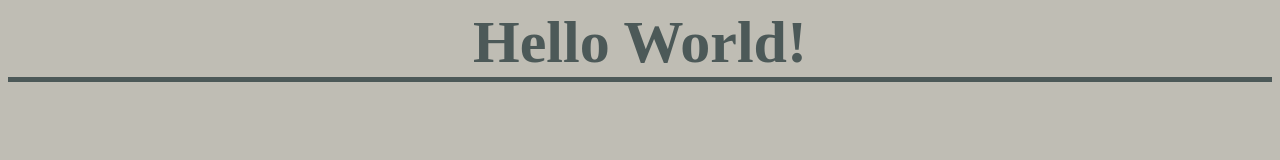
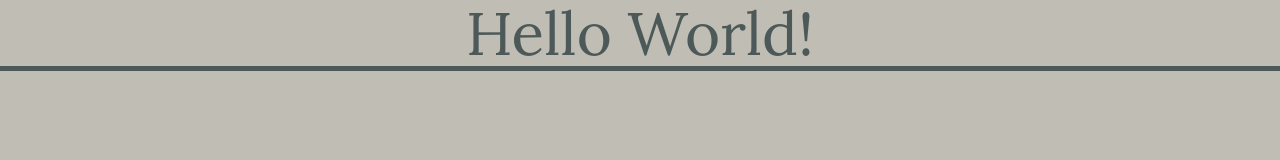
Before and after one commit to Hiaximize/myTinyHomes, a website: page public/index.html in a window 1280 px wide. Drawn offline with nearby package versions, Linux system fonts and the light colour scheme.

Commit message:
added more css links

```diff
--- a/public/index.html
+++ b/public/index.html
@@ -3,6 +3,11 @@
 	<head>
 		<meta charset="utf-8">
 		<title>My Tiny Home</title>
+		<!-- CSS -->
+		<link href="https://fonts.googleapis.com/css?family=Lora|Montserrat&display=swap" rel="stylesheet">
+		<link href="https://fonts.googleapis.com/icon?family=Material+Icons" rel="stylesheet">
+	    <link rel="stylesheet" href="https://cdnjs.cloudflare.com/ajax/libs/materialize/1.0.0/css/materialize.min.css">
+		<link rel="stylesheet" href="/css/styles.css">
 		<link rel="stylesheet" href="/css/main.css">
 		<script src="https://cdnjs.cloudflare.com/ajax/libs/angular.js/1.7.2/angular.min.js"></script>
 		<script src="/js/app.js" charset="utf-8"></script>
```
